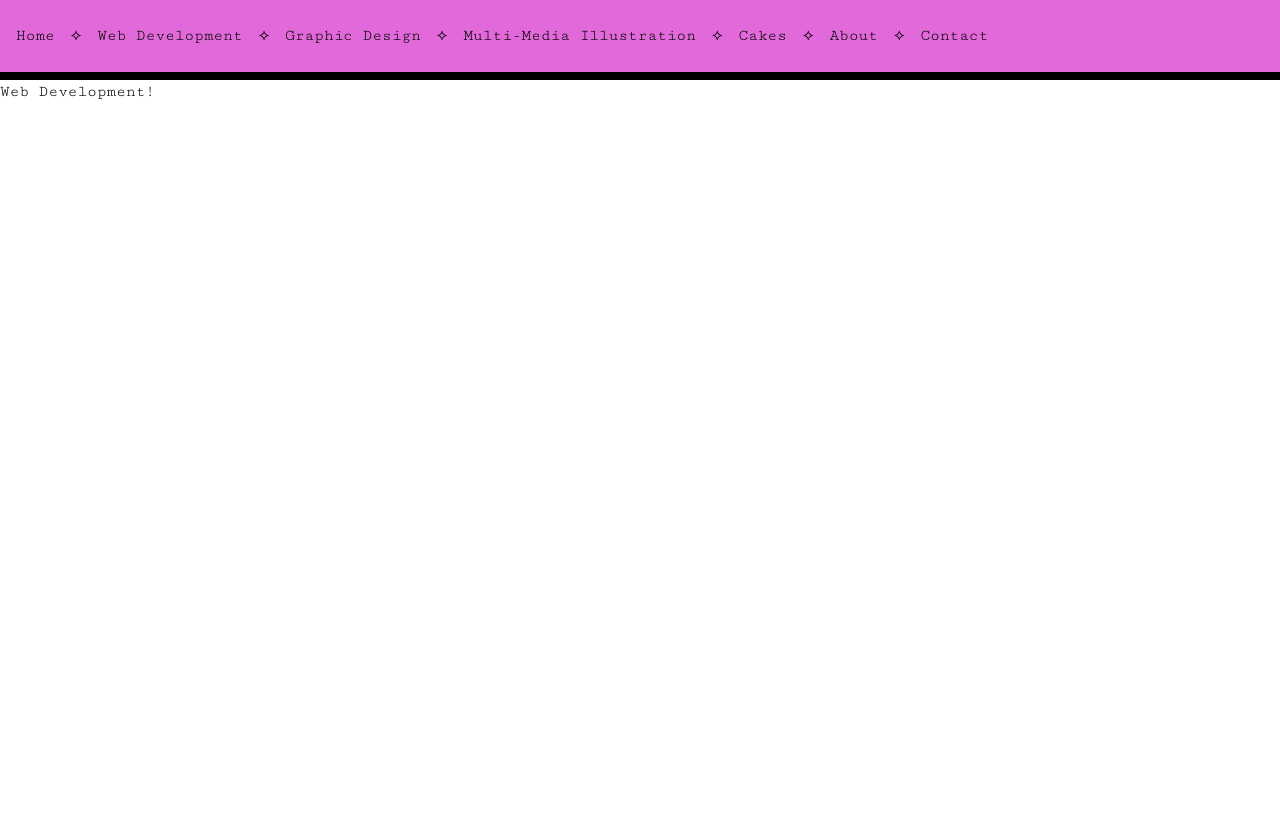
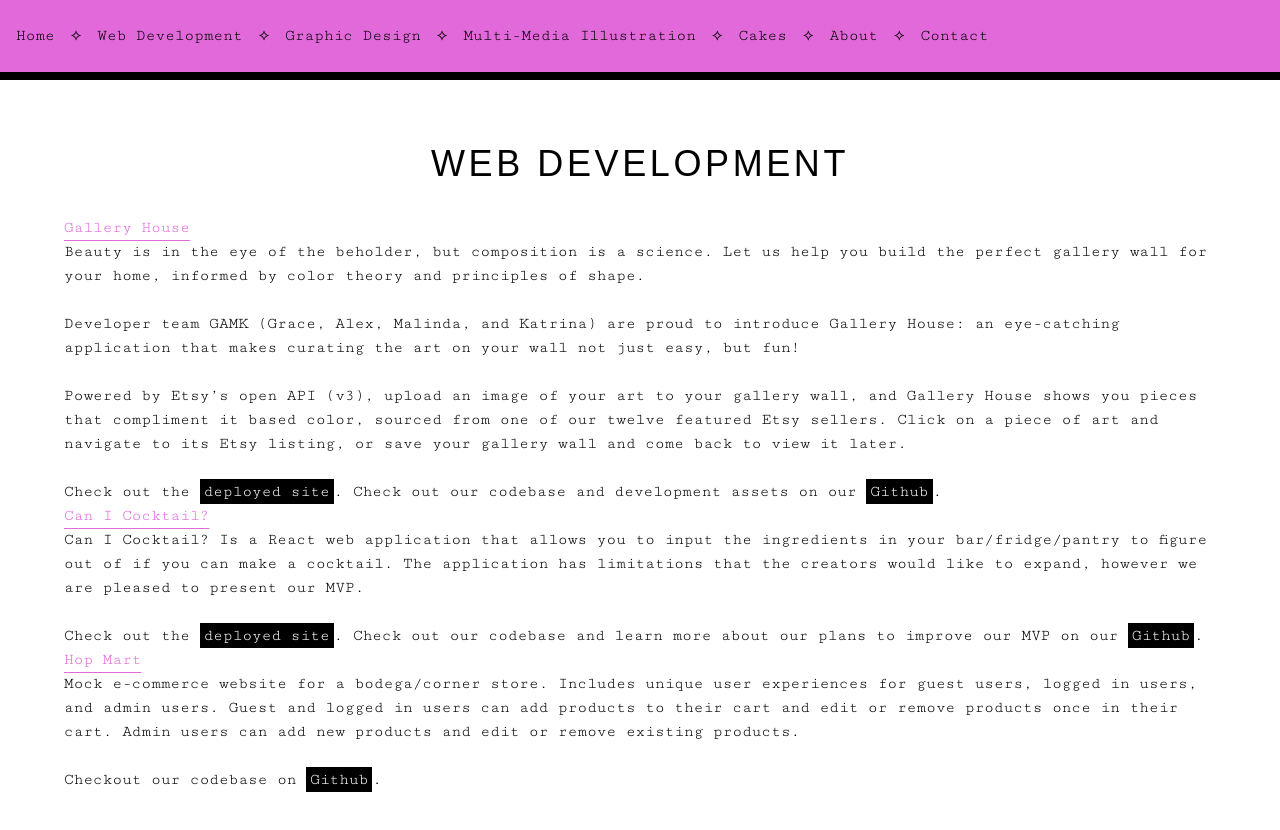
Before and after one commit to buntyalexandra/my-portfolio, a Next.js app: page /web-development in a window 1280 px wide. Shown: the top 830 px of the page. Before the commit the page ends 800 px from the top, so only its background shows below. Built offline with nearby package versions, Linux system fonts and the light colour scheme; a web font is replaced by a local one.

Commit message:
copy added to Web Dev page

```diff
--- a/app/(portfolio)/cakes/page.js
+++ b/app/(portfolio)/cakes/page.js
@@ -1,11 +1,18 @@
 import cakeData from "../../../portfolioData/cakeData";
 import Image from "next/image";
 import Link from "next/link";
+import { Oi } from "next/font/google";
+
+const oi = Oi({ weight: "400", subsets: ["latin"] });
 
 export default function Cakes() {
   return (
     <div className="flex flex-col items-center p-16">
-      <h1>Cakes!</h1>
+      <div className={oi.className}>
+        <h1 className="text-black text-center text-4xl pb-8 tracking-widest">
+          CAKES
+        </h1>
+      </div>
       <div className="flex flex-row flex-wrap justify-start gap-8">
         {cakeData.map((cake) => {
           return (
--- a/app/(portfolio)/graphic-design/page.js
+++ b/app/(portfolio)/graphic-design/page.js
@@ -1,11 +1,18 @@
 import graphicDesignData from "../../../portfolioData/graphicDesignData";
 import Image from "next/image";
 import Link from "next/link";
+import { Oi } from "next/font/google";
+
+const oi = Oi({ weight: "400", subsets: ["latin"] });
 
 export default function GraphicDesign() {
   return (
     <div className="flex flex-col items-center p-16">
-      <h1>Graphic Design & Digital Illustration!</h1>
+      <div className={oi.className}>
+        <h1 className="text-black text-center text-4xl pb-8 tracking-widest">
+          GRAPHIC DESIGN & <br></br> DIGITAL ILLUSTRATION
+        </h1>
+      </div>
       <div className="flex flex-row flex-wrap justify-start gap-8">
         {graphicDesignData.map((artwork) => {
           return (
--- a/app/(portfolio)/multi-media-illustration/page.js
+++ b/app/(portfolio)/multi-media-illustration/page.js
@@ -1,11 +1,18 @@
 import printIllustrationData from "../../../portfolioData/printIllustrationData";
 import Image from "next/image";
 import Link from "next/link";
+import { Oi } from "next/font/google";
+
+const oi = Oi({ weight: "400", subsets: ["latin"] });
 
 export default function Illustration() {
   return (
     <div className="flex flex-col items-center p-16">
-      <h1>Multi-Media Illustration!</h1>
+      <div className={oi.className}>
+        <h1 className="text-black text-center text-4xl pb-8 tracking-widest">
+          MULTI-MEDIA <br></br>ILLUSTRATION
+        </h1>
+      </div>
       <div className="flex flex-row flex-wrap justify-start gap-8">
         {printIllustrationData.map((printIllustration) => {
           return (
--- a/app/(portfolio)/web-development/page.js
+++ b/app/(portfolio)/web-development/page.js
@@ -1,3 +1,102 @@
+import { Oi } from "next/font/google";
+
+const oi = Oi({ weight: "400", subsets: ["latin"] });
+
 export default function WebDevelopment() {
-  return <h1>Web Development!</h1>;
+  return (
+    <div className="flex flex-col items-center p-16">
+      <div className={oi.className}>
+        <h1 className="text-black text-center text-4xl pb-8 tracking-widest">
+          WEB DEVELOPMENT
+        </h1>
+      </div>
+      <div>
+        <h2 className="underline underline-offset-8 text-pink-900">
+          Gallery House
+        </h2>
+        <p>
+          Beauty is in the eye of the beholder, but composition is a science.
+          Let us help you build the perfect gallery wall for your home, informed
+          by color theory and principles of shape.<br></br>​<br></br>Developer
+          team GAMK (Grace, Alex, Malinda, and Katrina) are proud to introduce
+          Gallery House: an eye-catching application that makes curating the art
+          on your wall not just easy, but fun! ​<br></br>
+          <br></br>Powered by Etsy’s open API (v3), upload an image of your art
+          to your gallery wall, and Gallery House shows you pieces that
+          compliment it based color, sourced from one of our twelve featured
+          Etsy sellers. Click on a piece of art and navigate to its Etsy
+          listing, or save your gallery wall and come back to view it later.
+        </p>
+        <br></br>
+        <p>
+          Check out the&nbsp;
+          <a
+            href="https://gallery-house.onrender.com/"
+            className="bg-black text-white p-1 hover:text-pink-900"
+          >
+            deployed site
+          </a>
+          . Check out our codebase and development assets on our&nbsp;
+          <a
+            href="https://github.com/gamk-capstone/gallery-house"
+            className="bg-black text-white p-1 hover:text-pink-900"
+          >
+            Github
+          </a>
+          .
+        </p>
+      </div>
+      <div>
+        <h2 className="underline underline-offset-8 text-pink-900">
+          Can I Cocktail?
+        </h2>
+        <p>
+          Can I Cocktail? Is a React web application that allows you to input
+          the ingredients in your bar/fridge/pantry to figure out of if you can
+          make a cocktail. The application has limitations that the creators
+          would like to expand, however we are pleased to present our MVP.
+        </p>
+        <br></br>
+        <p>
+          Check out the&nbsp;
+          <a
+            href="https://can-i-cocktail.github.io/Can-I-Cocktail/"
+            className="bg-black text-white p-1 hover:text-pink-900"
+          >
+            deployed site
+          </a>
+          . Check out our codebase and learn more about our plans to improve our
+          MVP on our&nbsp;
+          <a
+            href="https://github.com/Can-I-Cocktail/Can-I-Cocktail"
+            className="bg-black text-white p-1 hover:text-pink-900"
+          >
+            Github
+          </a>
+          .
+        </p>
+      </div>
+      <div>
+        <h2 className="underline underline-offset-8 text-pink-900">Hop Mart</h2>
+        <p>
+          Mock e-commerce website for a bodega/corner store. Includes unique
+          user experiences for guest users, logged in users, and admin users.
+          Guest and logged in users can add products to their cart and edit or
+          remove products once in their cart. Admin users can add new products
+          and edit or remove existing products.
+        </p>
+        <br></br>
+        <p>
+          Checkout our codebase on&nbsp;
+          <a
+            href="https://github.com/graceshopper-team-source-capacitor/graceshopper-project"
+            className="bg-black text-white p-1 hover:text-pink-900"
+          >
+            Github
+          </a>
+          .
+        </p>
+      </div>
+    </div>
+  );
 }
```
